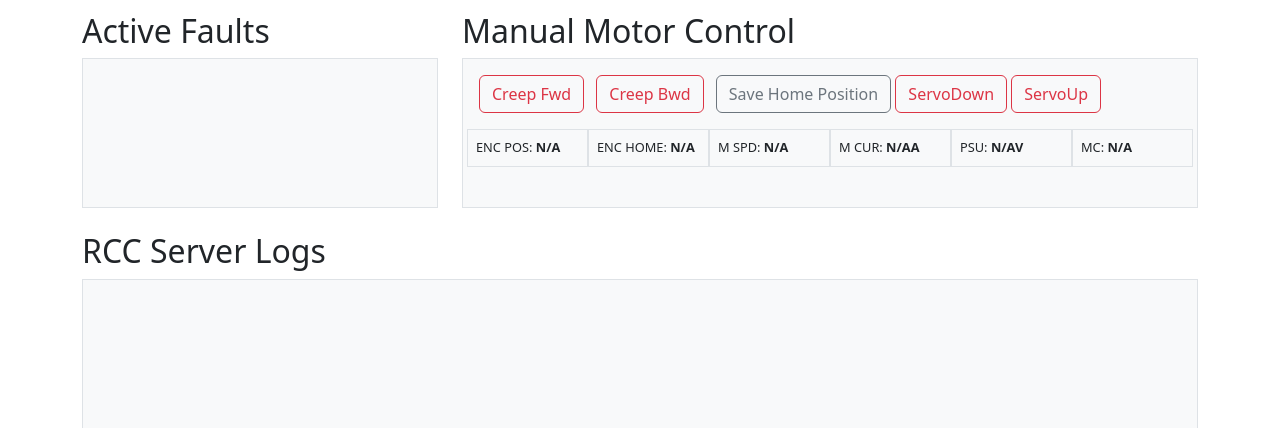
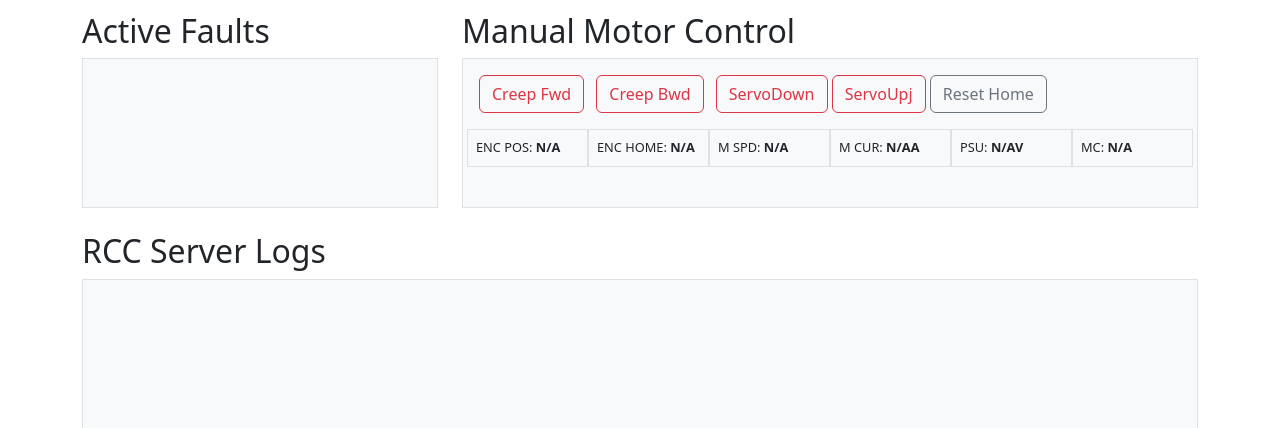
Before and after one commit to Terrier-Ride-Engineering-Club/Ride-Control-Computer, a Python web app: template web/backend/templates/maintenance.html in a window 1280 px wide. Shown: the part 196-624 px from the top of the page. Run offline with Jinja, Linux system fonts and the light colour scheme; the template is opened without the code that fills it, so the values that code supplies are empty.

Commit message:
Update maintenance.html

```diff
--- a/web/backend/templates/maintenance.html
+++ b/web/backend/templates/maintenance.html
@@ -25,9 +25,9 @@
         <div id="motorControls" style="margin-bottom: 1em;">
           <button class="btn btn-outline-danger me-2" onmousedown="startMotorAction('creep_fwd')" onmouseup="stopMotorAction()" onmouseleave="stopMotorAction()">Creep Fwd</button>
           <button class="btn btn-outline-danger me-2" onmousedown="startMotorAction('creep_bwd')" onmouseup="stopMotorAction()" onmouseleave="stopMotorAction()">Creep Bwd</button>
-          <button class="btn btn-outline-secondary" onmousedown="postMotorAction('reset_encoder')">Save Home Position</button>
           <button class="btn btn-outline-danger" onmousedown="postMotorAction('drop_loading')">ServoDown</button>
-          <button class="btn btn-outline-danger" onmousedown="postMotorAction('raise_loading')">ServoUp</button>
+          <button class="btn btn-outline-danger" onmousedown="postMotorAction('raise_loading')">ServoUpj</button>
+          <button class="btn btn-outline-secondary" onmousedown="postMotorAction('reset_encoder')">Reset Home</button>
         </div>
         <div id="motorStatus">
           <div class="row">
```
